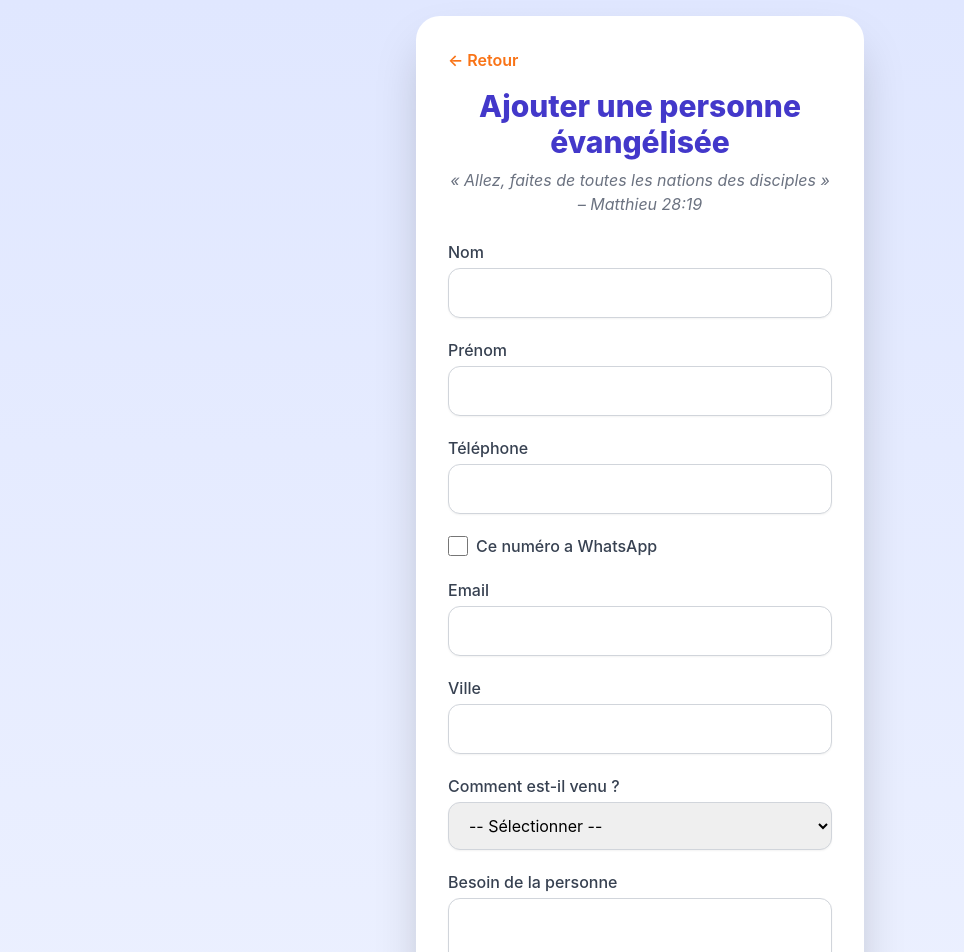
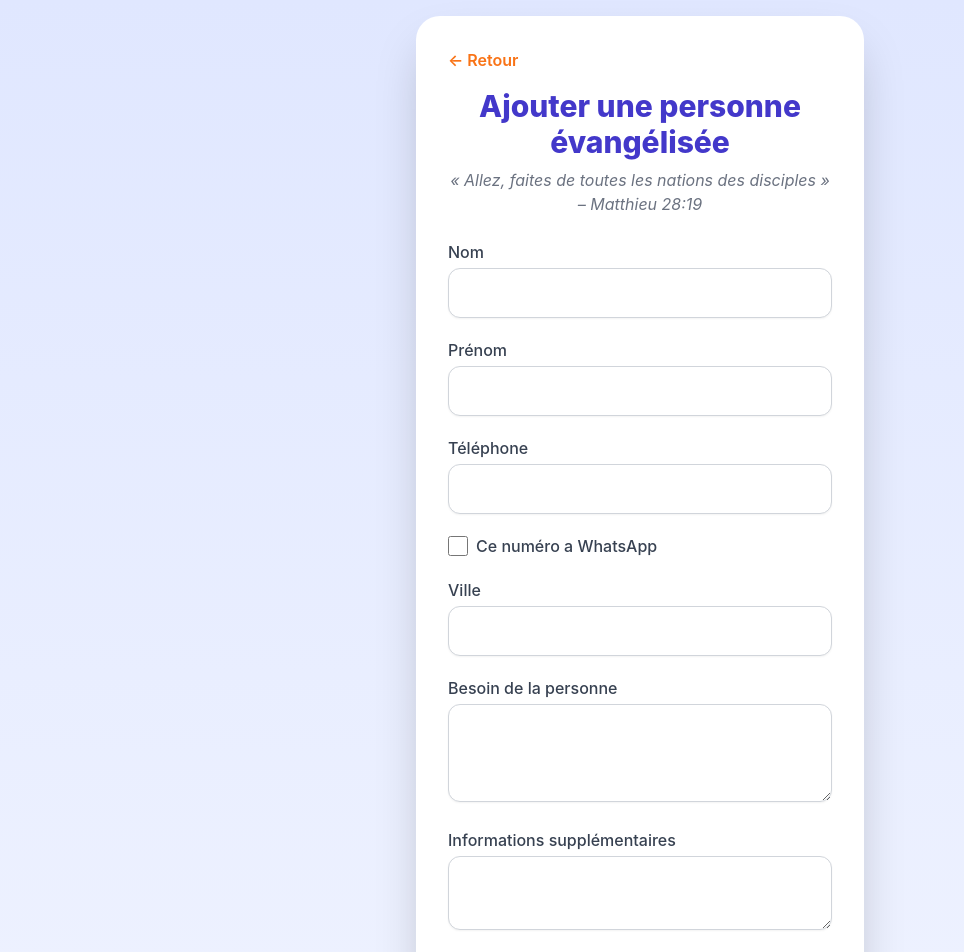
Before and after one commit to allanbavajee/soultrack, a Next.js app: page /add-evangelise in a window 1280 px wide. Shown: the top 952 px of the page, without its empty margins (0-964 px from the left). Built offline with nearby package versions, Linux system fonts and the light colour scheme; no server answers.

Commit message:
Update add-evangelise.js

```diff
--- a/pages/add-evangelise.js
+++ b/pages/add-evangelise.js
@@ -10,12 +10,10 @@ export default function AddEvangelise() {
     nom: "",
     prenom: "",
     telephone: "",
-    email: "",
     ville: "",
     statut: "evangelisé",
     infos_supplementaires: "",
     is_whatsapp: false,
-    how_came: "",
     besoin: "",
   });
 
@@ -41,12 +39,10 @@ export default function AddEvangelise() {
         nom: "",
         prenom: "",
         telephone: "",
-        email: "",
         ville: "",
         statut: "evangelisé",
         infos_supplementaires: "",
         is_whatsapp: false,
-        how_came: "",
         besoin: "",
       });
     } catch (err) {
@@ -124,18 +120,6 @@ export default function AddEvangelise() {
             <label className="text-gray-700 font-medium">Ce numéro a WhatsApp</label>
           </div>
 
-          {/* Email */}
-          <div>
-            <label className="block text-gray-700 font-medium mb-1">Email</label>
-            <input
-              type="email"
-              name="email"
-              value={formData.email}
-              onChange={handleChange}
-              className="w-full px-4 py-3 border border-gray-300 rounded-xl shadow-sm focus:outline-none focus:ring-2 focus:ring-indigo-400"
-            />
-          </div>
-
           {/* Ville */}
           <div>
             <label className="block text-gray-700 font-medium mb-1">Ville</label>
@@ -146,22 +130,6 @@ export default function AddEvangelise() {
               onChange={handleChange}
               className="w-full px-4 py-3 border border-gray-300 rounded-xl shadow-sm focus:outline-none focus:ring-2 focus:ring-indigo-400"
             />
-          </div>
-
-          {/* Comment est-il venu */}
-          <div>
-            <label className="block text-gray-700 font-medium mb-1">Comment est-il venu ?</label>
-            <select
-              name="how_came"
-              value={formData.how_came}
-              onChange={handleChange}
-              className="w-full px-4 py-3 border border-gray-300 rounded-xl shadow-sm focus:outline-none focus:ring-2 focus:ring-indigo-400"
-            >
-              <option value="">-- Sélectionner --</option>
-              <option value="evangelisation">Évangélisation de rue</option>
-              <option value="réseaux">Réseaux</option>
-              <option value="autre">Autre</option>
-            </select>
           </div>
 
           {/* Besoin */}
```
